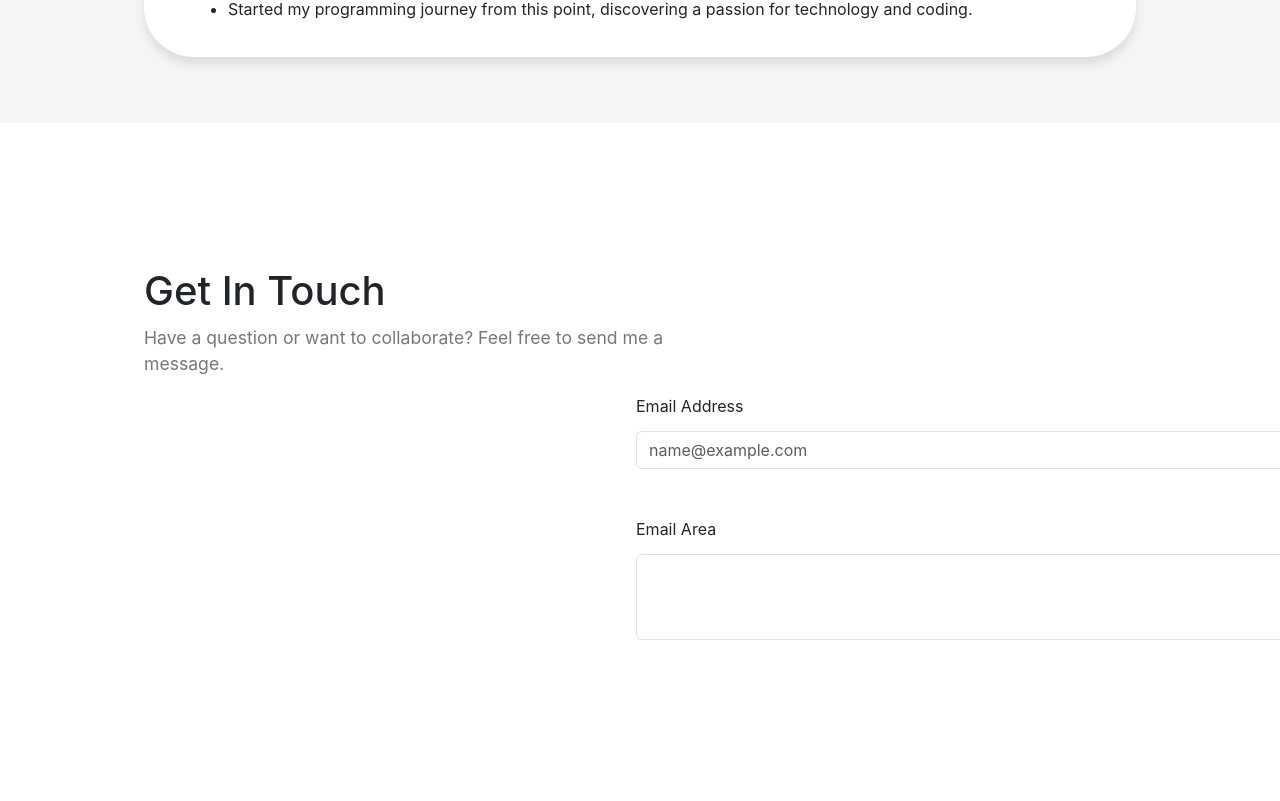
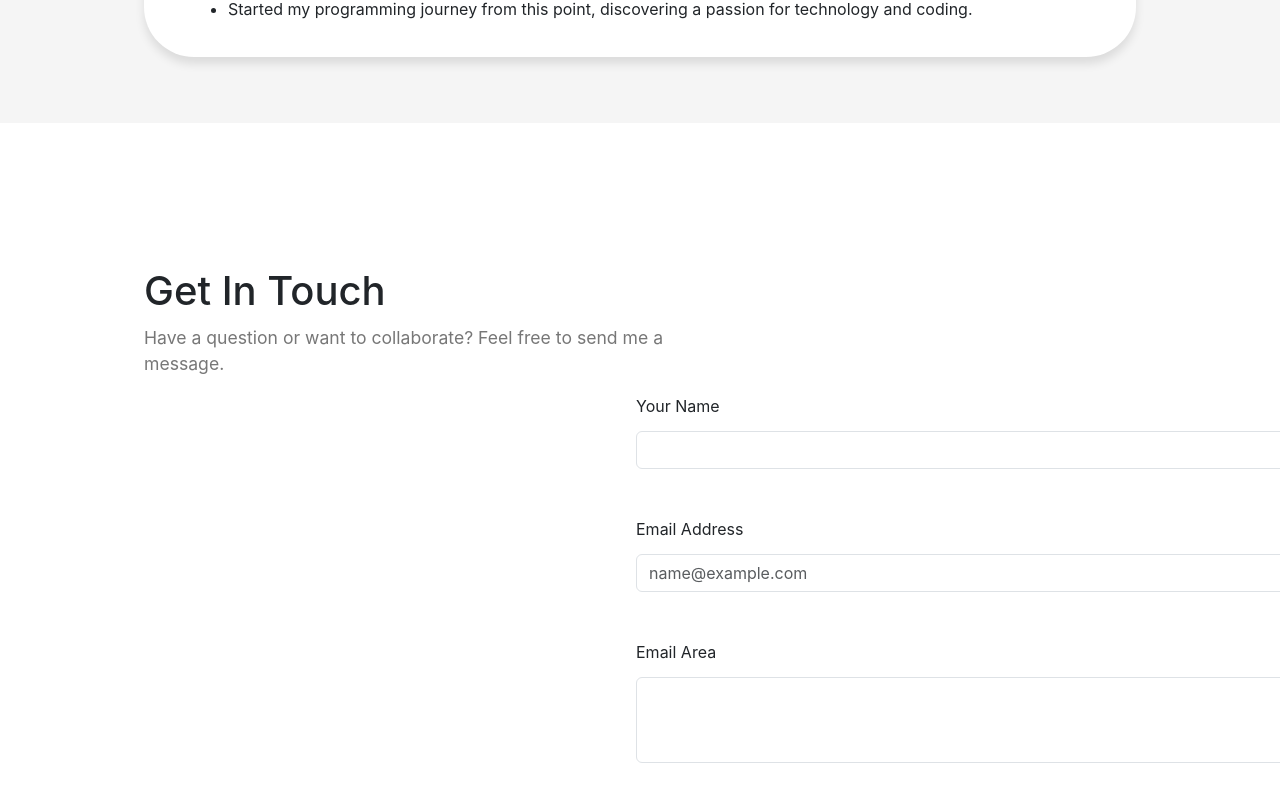
Before and after one commit to pathakjiop/New-Portfolio, a React (Create React App) app: page / in a window 1280 px wide. Shown: the part 3481-4282 px from the top of the page. Built offline with nearby package versions, Linux system fonts and the light colour scheme.

Commit message:
Added user name input section

```diff
--- a/src/components/Contact/Contact.js
+++ b/src/components/Contact/Contact.js
@@ -10,6 +10,19 @@ const Contact = () => {
       </p>
       <div className='form'>
         <>
+          <div className='container'>
+            <label
+              htmlFor='exampleFormControlInput1'
+              className='form-label'
+            >
+              Your Name
+            </label>
+            <input
+              type='email'
+              className='form-control'
+              id='exampleFormControlInput1'
+            />
+          </div>
           <div className='container'>
             <label
               htmlFor='exampleFormControlInput1'
@@ -36,6 +49,7 @@ const Contact = () => {
               id='exampleFormControlTextarea1'
               rows={3}
               defaultValue={""}
+
             />
           </div>
         </>
```
